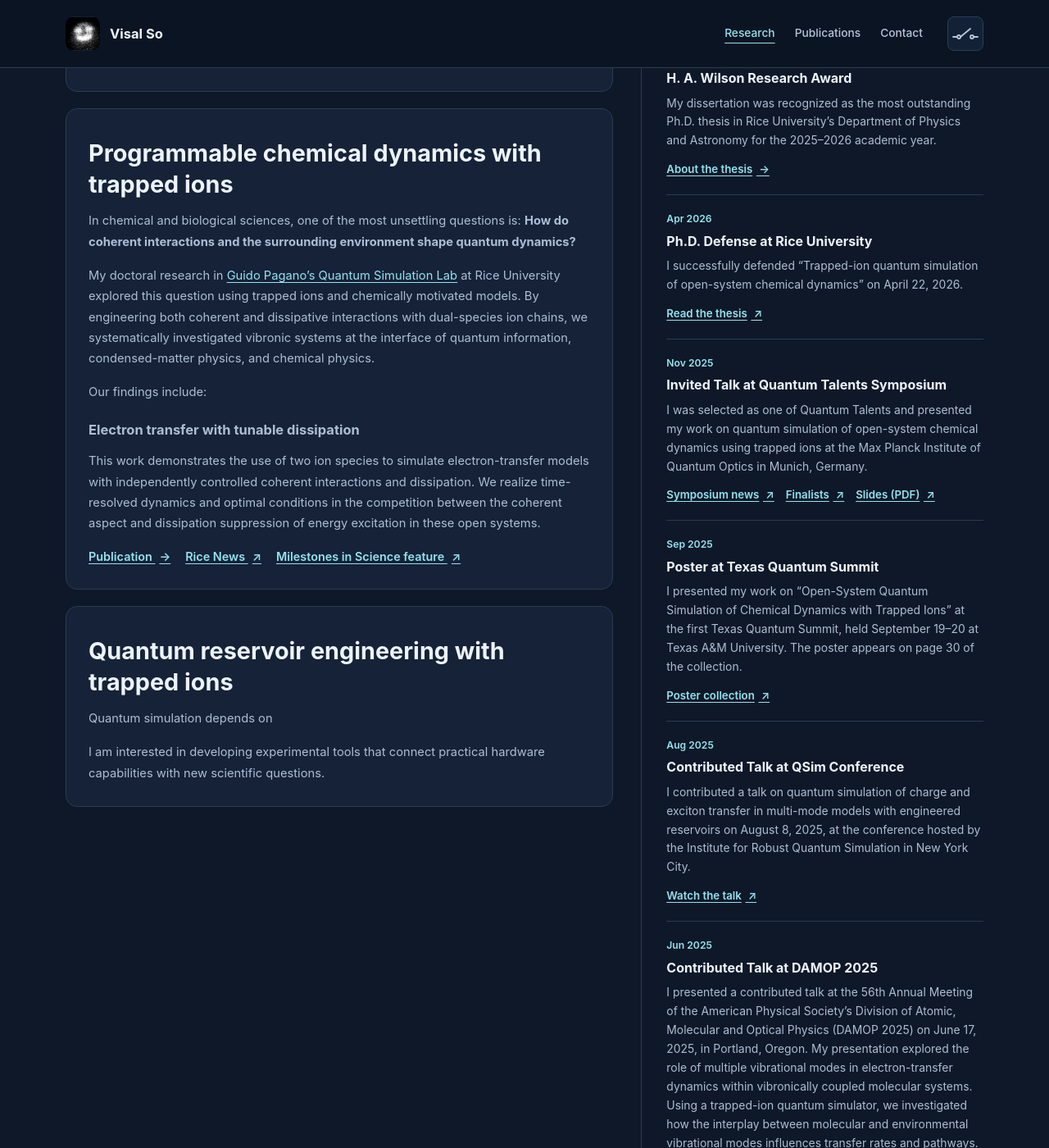
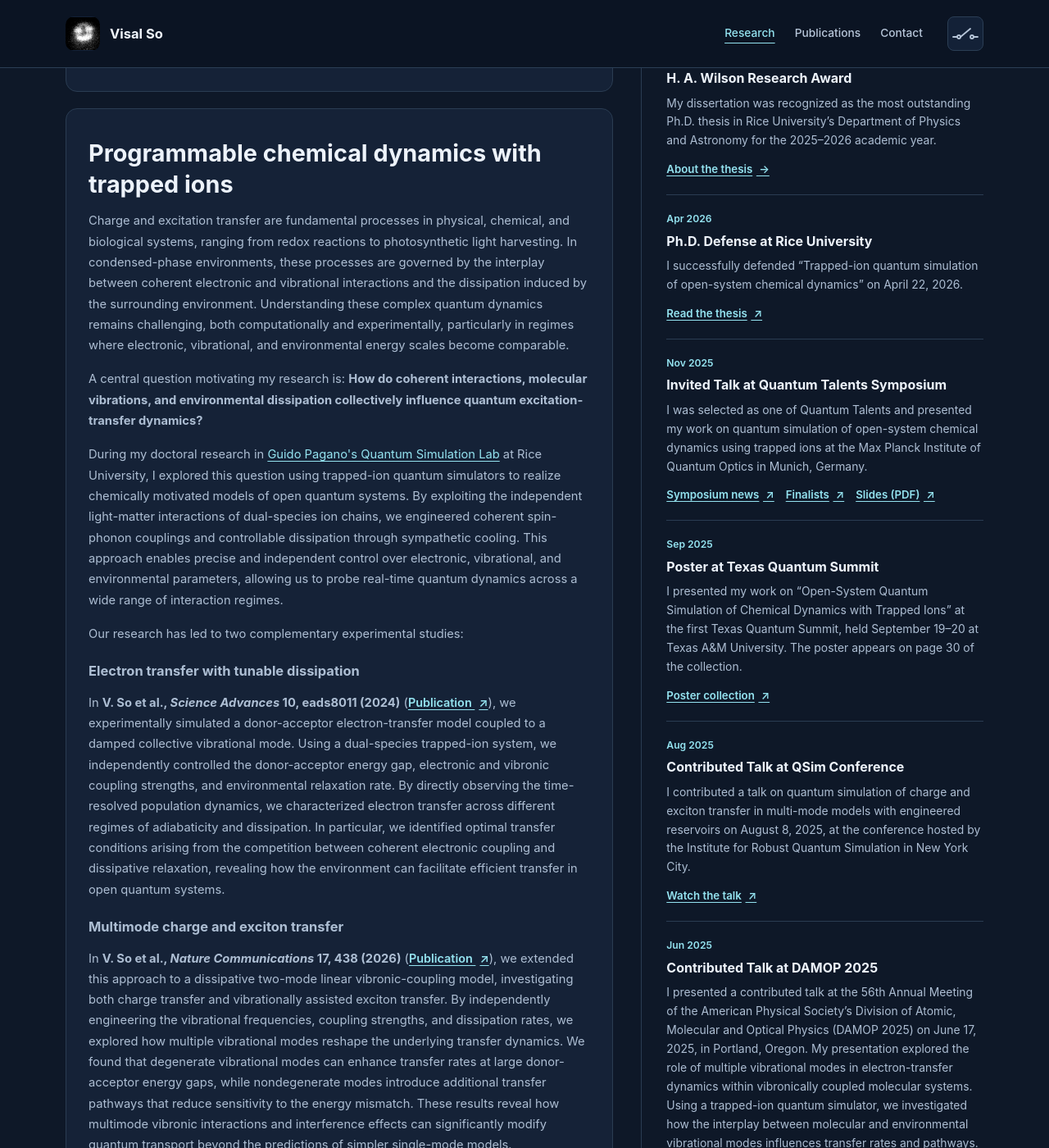
Before and after one commit to visalso/visalso.github.io, a Jekyll site: the page built from research.html, in a window 1280 px wide and 1400 px high, scrolled down 1046 px. Shown: the whole window at 82% size. Built offline with Jekyll 4.4.1, drawn with Linux system fonts in a browser that asks for light colours; some of the changed text lies outside the part shown.

Commit message:
Update research.html

```diff
--- a/research.html
+++ b/research.html
@@ -48,17 +48,26 @@ nav: research
       <!--<p class="section-kicker">Trapped-ion quantum simulation</p>-->
       <h3 id="open-systems-title">Programmable chemical dynamics with trapped ions</h3>
     </div>
+
     <div class="project__body prose">
-      <p>In chemical and biological sciences, one of the most unsettling questions is: <strong>How do coherent interactions and the surrounding environment shape quantum dynamics?</strong></p>
-      <p>My doctoral research in <a href="https://paganolab.rice.edu/">Guido Pagano’s Quantum Simulation Lab</a> at Rice University explored this question using trapped ions and chemically motivated models. By engineering both coherent and dissipative interactions with dual-species ion chains, we systematically investigated vibronic systems at the interface of quantum information, condensed-matter physics, and chemical physics.</p>
-      <p>Our findings include:</p>
+      <p>Charge and excitation transfer are fundamental processes in physical, chemical, and biological systems, ranging from redox reactions to photosynthetic light harvesting. In condensed-phase environments, these processes are governed by the interplay between coherent electronic and vibrational interactions and the dissipation induced by the surrounding environment. Understanding these complex quantum dynamics remains challenging, both computationally and experimentally, particularly in regimes where electronic, vibrational, and environmental energy scales become comparable.</p>
+
+      <p>A central question motivating my research is: <strong>How do coherent interactions, molecular vibrations, and environmental dissipation collectively influence quantum excitation-transfer dynamics?</strong></p>
+
+      <p>During my doctoral research in <a href="https://paganolab.rice.edu/">Guido Pagano's Quantum Simulation Lab</a> at Rice University, I explored this question using trapped-ion quantum simulators to realize chemically motivated models of open quantum systems. By exploiting the independent light-matter interactions of dual-species ion chains, we engineered coherent spin-phonon couplings and controllable dissipation through sympathetic cooling. This approach enables precise and independent control over electronic, vibrational, and environmental parameters, allowing us to probe real-time quantum dynamics across a wide range of interaction regimes.</p>
+
+      <p>Our research has led to two complementary experimental studies:</p>
+
       <h4>Electron transfer with tunable dissipation</h4>
-      <p>This work demonstrates the use of two ion species to simulate electron-transfer models with independently controlled coherent interactions and dissipation. We realize time-resolved dynamics and optimal conditions in the competition between the coherent aspect and dissipation suppression of energy excitation in these open systems.</p>
-      <div class="project__links actions">
-        <a class="text-link" href="{{ '/publications/' | relative_url }}#electron-transfer">Publication <span aria-hidden="true">→</span></a>
-        <a class="text-link" href="https://news.rice.edu/news/2024/rice-researchers-take-significant-leap-forward-quantum-simulation-molecular-electron">Rice News <span aria-hidden="true">↗</span></a>
-        <a class="text-link" href="https://naturalsciences.rice.edu/news/visal-so-advances-electron-transfer-research-trapped-ions">Milestones in Science feature <span aria-hidden="true">↗</span></a>
-      </div>
+
+      <p>In <strong>V. So et al., <em>Science Advances</em> 10, eads8011 (2024)</strong> (<a class="text-link" href="https://doi.org/10.1126/sciadv.ads8011" target="_blank" rel="noopener noreferrer">Publication <span aria-hidden="true">↗</span></a>), we experimentally simulated a donor-acceptor electron-transfer model coupled to a damped collective vibrational mode. Using a dual-species trapped-ion system, we independently controlled the donor-acceptor energy gap, electronic and vibronic coupling strengths, and environmental relaxation rate. By directly observing the time-resolved population dynamics, we characterized electron transfer across different regimes of adiabaticity and dissipation. In particular, we identified optimal transfer conditions arising from the competition between coherent electronic coupling and dissipative relaxation, revealing how the environment can facilitate efficient transfer in open quantum systems.</p>
+
+      <h4>Multimode charge and exciton transfer</h4>
+
+      <p>In <strong>V. So et al., <em>Nature Communications</em> 17, 438 (2026)</strong> (<a class="text-link" href="https://doi.org/10.1038/s41467-025-67116-6" target="_blank" rel="noopener noreferrer">Publication <span aria-hidden="true">↗</span></a>), we extended this approach to a dissipative two-mode linear vibronic-coupling model, investigating both charge transfer and vibrationally assisted exciton transfer. By independently engineering the vibrational frequencies, coupling strengths, and dissipation rates, we explored how multiple vibrational modes reshape the underlying transfer dynamics. We found that degenerate vibrational modes can enhance transfer rates at large donor-acceptor energy gaps, while nondegenerate modes introduce additional transfer pathways that reduce sensitivity to the energy mismatch. These results reveal how multimode vibronic interactions and interference effects can significantly modify quantum transport beyond the predictions of simpler single-mode models.</p>
+
+      <p>Both studies were conducted in close collaboration with theorists in chemical physics and biophysics, demonstrating a scalable, hardware-efficient approach to simulating chemically relevant quantum dynamics with engineered environments. Together, they establish a foundation for investigating increasingly complex vibronic systems and provide insights into the microscopic mechanisms governing charge and energy transfer in molecular and biological systems.</p>
+
       <!--<figure class="research-figure">
         <img src="{{ '/assets/header_banner.png' | relative_url }}" alt="A chain of bright trapped-ion fluorescence spots" width="1687" height="255" loading="lazy" decoding="async">
         <figcaption>Trapped-ion fluorescence: individually controlled particles as a platform for quantum simulation.</figcaption>
```
